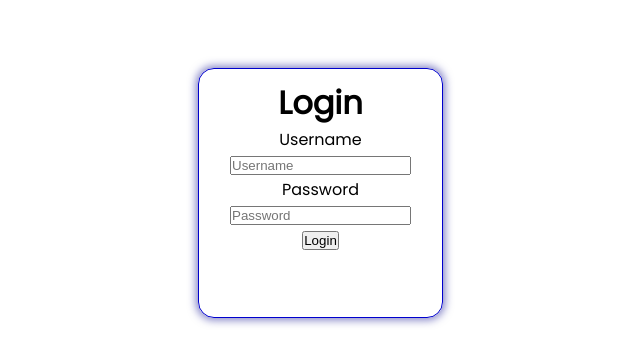
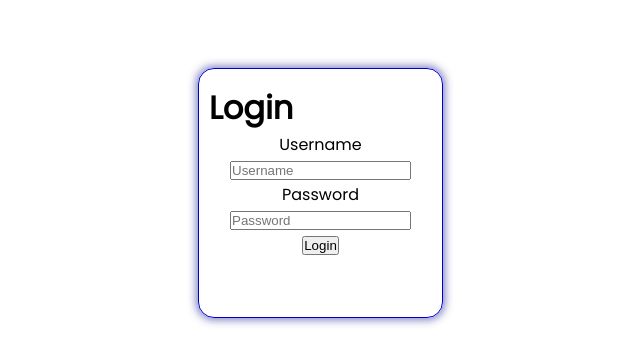
Before and after one commit to wilsterdc/CSIMS, a React (Create React App) app: page / in a window 1280 px wide. Shown: the part 132-496 px from the top of the page, without its empty margins (637-1277 px from the left). Built offline with nearby package versions, Linux system fonts and the light colour scheme.

Commit message:
:rocket: initial commit

```diff
--- a/src/components/Login.css
+++ b/src/components/Login.css
@@ -34,10 +34,10 @@ body {
     margin-top: 5px;
 }
 
-@media (max-width: 414px) {
+/* @media (max-width: 414px) {
   .cover {
     position: relative;
     display: flex;
     flex-direction: column;
   }
-}
+} */
--- a/src/components/Login.js
+++ b/src/components/Login.js
@@ -4,7 +4,7 @@ const Login = () => {
   return (
     <div>
         <div className = 'cover'>
-            <h1 className = 'header'>Login</h1>
+            <h1 className = 'head'>Login</h1>
             <form>
                 <div>
                     <label>Username</label>
```
